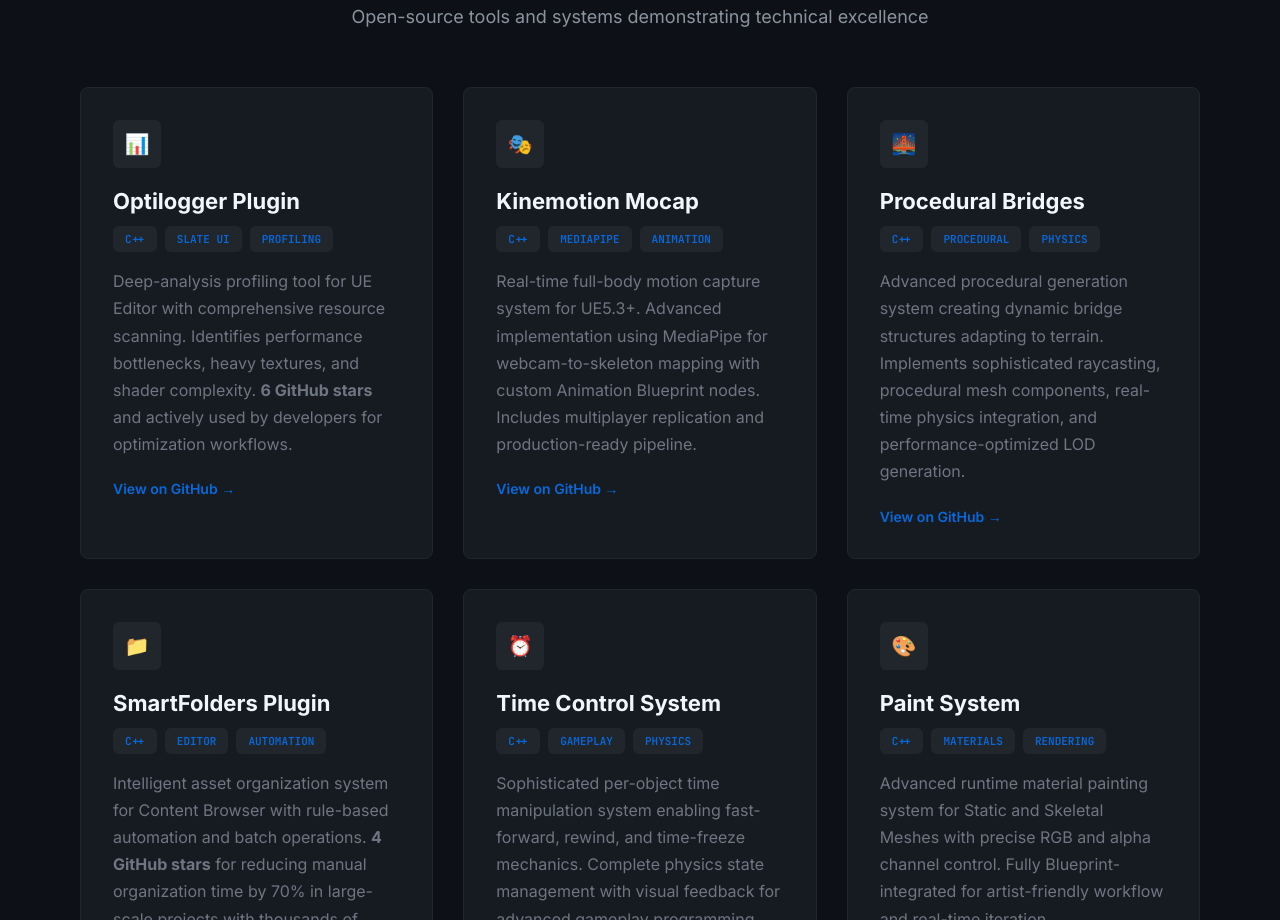
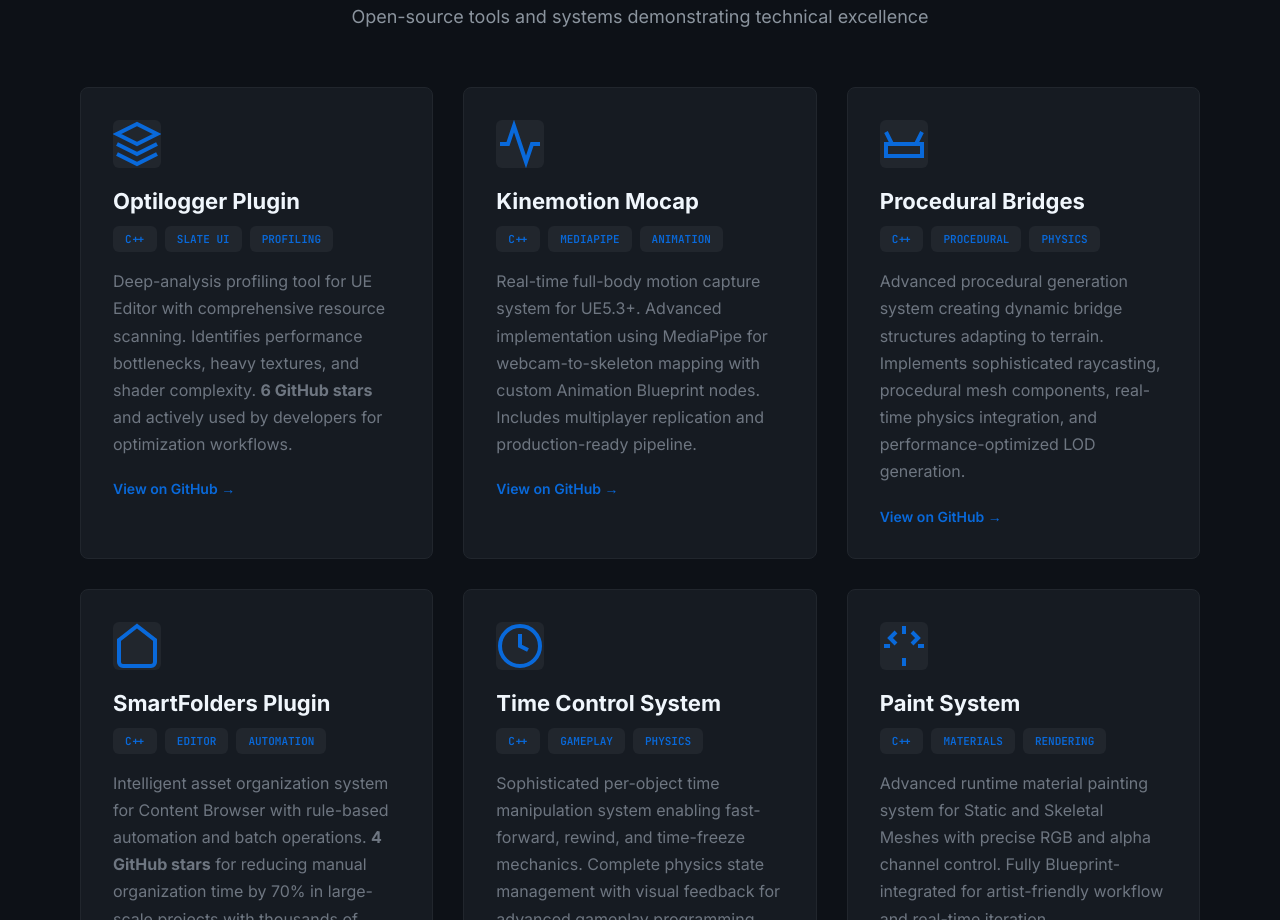
Before and after one commit to vicvasper/README, a plain HTML site: page index.html in a window 1280 px wide. Shown: the part 1860-2780 px from the top of the page. Drawn offline with Linux system fonts and the light colour scheme.

Commit message:
Complete zero-emojis redesign: Professional SVG icons
- Replaced ALL emoji project icons with clean, minimalist SVG icons
- Professional corporate styling fully implemented
- Zero casual elements remaining
- Technical messaging and confidence maintained
- Ready for corporate recruiter review

```diff
--- a/index.html
+++ b/index.html
@@ -539,7 +539,11 @@
 
             <div class="projects-grid">
                 <div class="project-card">
-                    <div class="project-icon">📊</div>
+                    <div class="project-icon">
+                    <svg viewBox="0 0 24 24" fill="none" stroke="currentColor" stroke-width="2">
+                        <path d="M12 2L2 7l10 5 10-5-10-5zM2 17l10 5 10-5M2 12l10 5 10-5"/>
+                    </svg>
+                </div>
                     <h3>Optilogger Plugin</h3>
                     <div class="project-tags">
                         <span class="tag">C++</span>
@@ -553,7 +557,11 @@
                 </div>
 
                 <div class="project-card">
-                    <div class="project-icon">🎭</div>
+                    <div class="project-icon">
+                    <svg viewBox="0 0 24 24" fill="none" stroke="currentColor" stroke-width="2">
+                        <path d="M22 12h-4l-3 9L9 3l-3 9H2"/>
+                    </svg>
+                </div>
                     <h3>Kinemotion Mocap</h3>
                     <div class="project-tags">
                         <span class="tag">C++</span>
@@ -567,7 +575,11 @@
                 </div>
 
                 <div class="project-card">
-                    <div class="project-icon">🌉</div>
+                    <div class="project-icon">
+                    <svg viewBox="0 0 24 24" fill="none" stroke="currentColor" stroke-width="2">
+                        <path d="M3 6l3 6h12l3-6M3 18h18v-6H3z"/>
+                    </svg>
+                </div>
                     <h3>Procedural Bridges</h3>
                     <div class="project-tags">
                         <span class="tag">C++</span>
@@ -581,7 +593,11 @@
                 </div>
 
                 <div class="project-card">
-                    <div class="project-icon">📁</div>
+                    <div class="project-icon">
+                    <svg viewBox="0 0 24 24" fill="none" stroke="currentColor" stroke-width="2">
+                        <path d="M3 9l9-7 9 7v11a2 2 0 01-2 2H5a2 2 0 01-2-2z"/>
+                    </svg>
+                </div>
                     <h3>SmartFolders Plugin</h3>
                     <div class="project-tags">
                         <span class="tag">C++</span>
@@ -595,7 +611,12 @@
                 </div>
 
                 <div class="project-card">
-                    <div class="project-icon">⏰</div>
+                    <div class="project-icon">
+                    <svg viewBox="0 0 24 24" fill="none" stroke="currentColor" stroke-width="2">
+                        <circle cx="12" cy="12" r="10"/>
+                        <path d="M12 6v6l4 2"/>
+                    </svg>
+                </div>
                     <h3>Time Control System</h3>
                     <div class="project-tags">
                         <span class="tag">C++</span>
@@ -609,7 +630,11 @@
                 </div>
 
                 <div class="project-card">
-                    <div class="project-icon">🎨</div>
+                    <div class="project-icon">
+                    <svg viewBox="0 0 24 24" fill="none" stroke="currentColor" stroke-width="2">
+                        <path d="M12 2v4m0 12v4M5 12H2m20 0h-3m-3-7l3 3-3 3m-8-6l-3 3 3 3"/>
+                    </svg>
+                </div>
                     <h3>Paint System</h3>
                     <div class="project-tags">
                         <span class="tag">C++</span>
```
